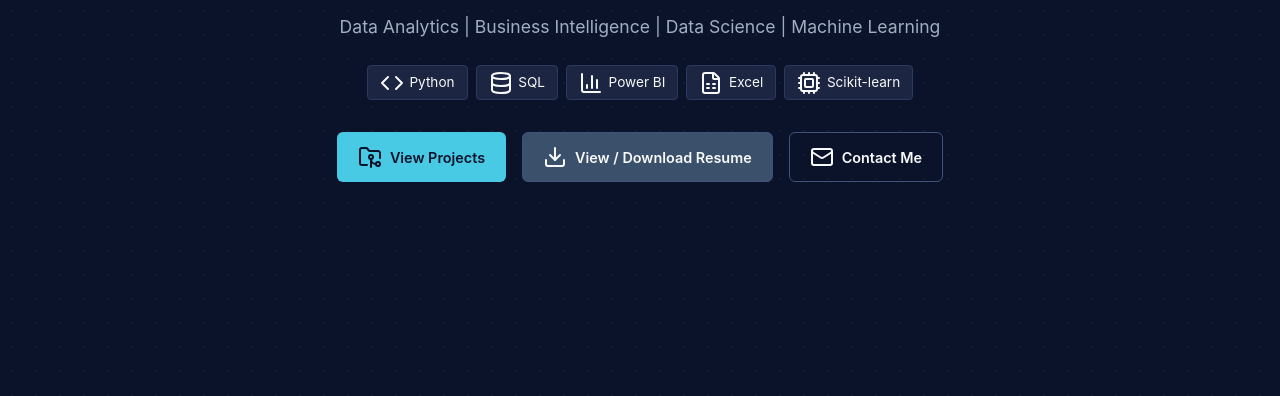
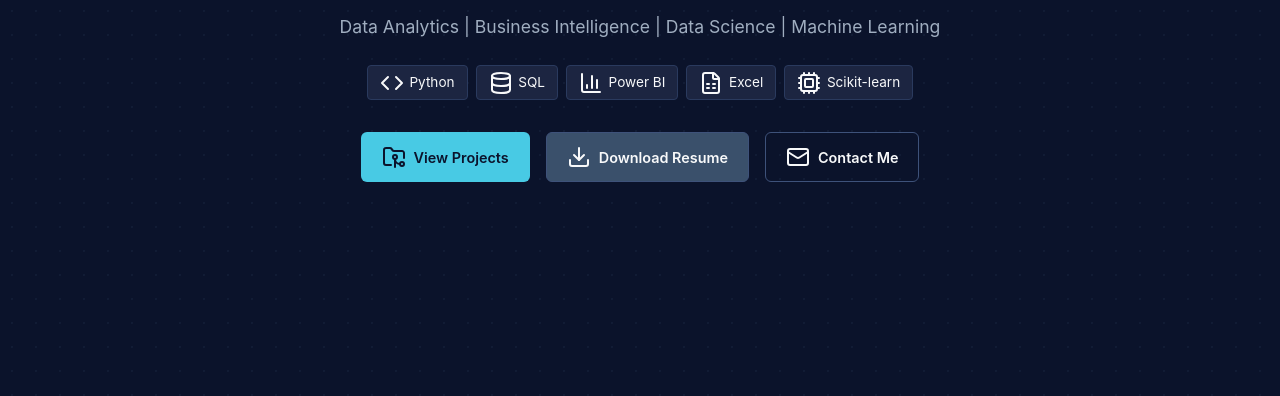
Before and after one commit to ssrichintha-cpu/sushmasrichintha-portfolio, a plain HTML site: page index.html in a window 1280 px wide. Shown: the part 361-757 px from the top of the page. Drawn offline with nearby package versions, Linux system fonts and the light colour scheme.

Commit message:
commited

```diff
--- a/index.html
+++ b/index.html
@@ -63,7 +63,7 @@
 
         <div class="hero-cta">
           <a href="#projects" class="btn btn-primary"><i data-lucide="folder-git-2"></i> View Projects</a>
-          <a href="/images/resume.pdf" target="_blank" rel="noopener noreferrer" class="btn btn-secondary"><i data-lucide="download"></i> View / Download Resume</a>
+          <a href="/images/resume.pdf" target="_blank" rel="noopener noreferrer" class="btn btn-secondary"><i data-lucide="download"></i>  Download Resume</a>
           <a href="#contact" class="btn btn-outline"><i data-lucide="mail"></i> Contact Me</a>
         </div>
       </div>
```
